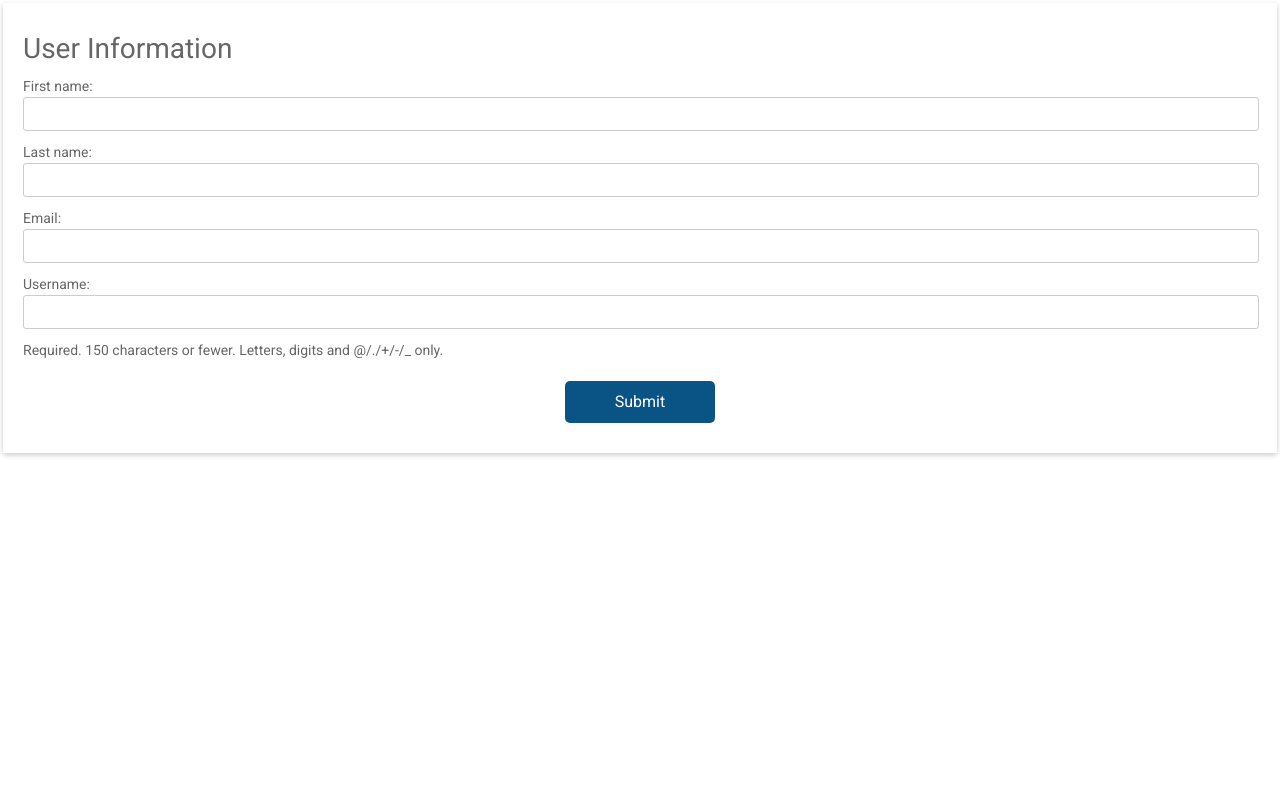
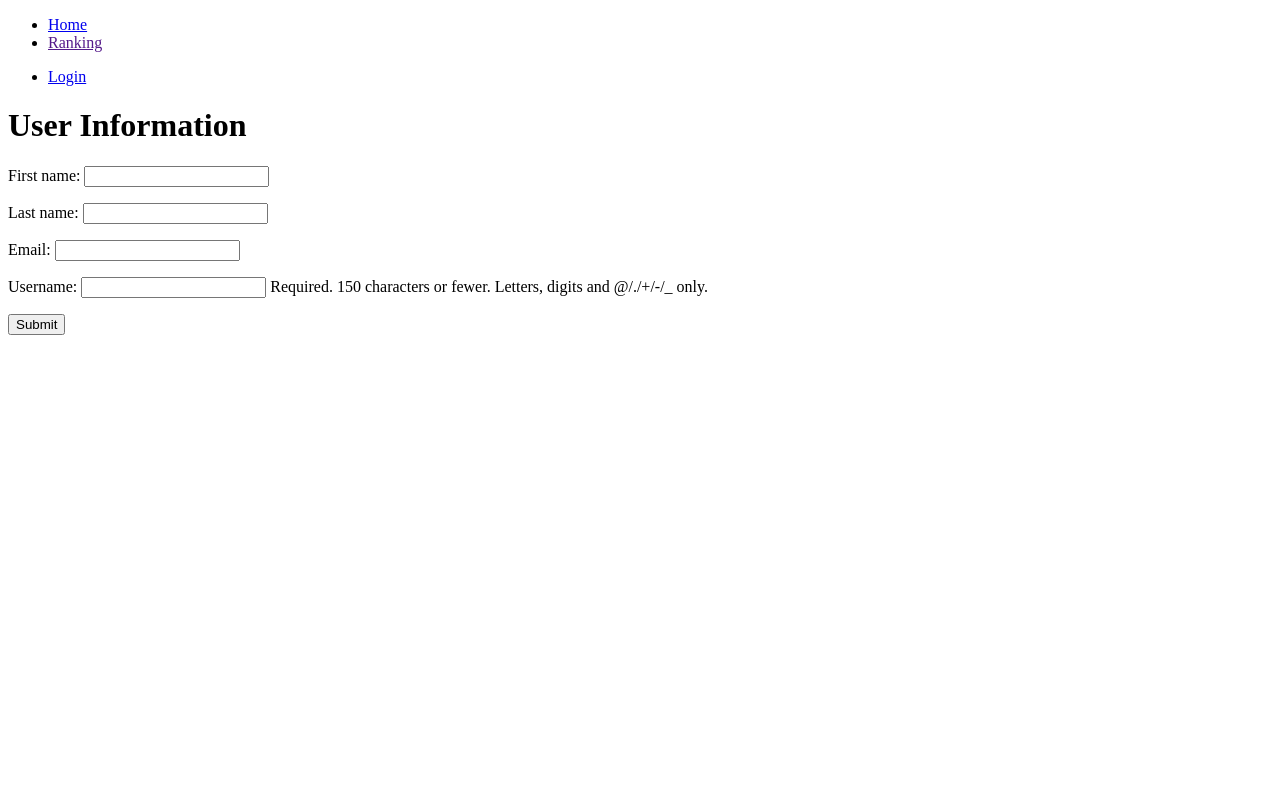
Before and after one commit to huuson9/hn_python_naitei19-content_management_system, a Django app: template CMS/home/templates/home/user_update.html in a window 1280 px wide. Run offline with Django 4.2, Linux system fonts and the light colour scheme; the template is opened without the code that fills it: values that come from a table or form of the project are taken from there, others are empty; some libraries are stand-ins or nearby versions.

Commit message:
Create Login Page, Styled Base and Login Page

```diff
--- a/CMS/home/static/css/styles.css
+++ b/CMS/home/static/css/styles.css
@@ -1,167 +1,163 @@
-html,
 body {
-            min-height: 100%;
+    padding: 20px;
+    font-family: 'Comfortaa', cursive;
 }
 
-        body,
-        div,
-        form,
-        input,
-        select,
-        p {
-            padding: 0;
-            margin: 0;
-            outline: none;
-            font-family: Roboto, Arial, sans-serif;
-            font-size: 14px;
-            color: #666;
-            line-height: 22px;
+.navbar-container {
+    display: flex;
+    flex-direction: row;
+    background-color: #C51605 ;
+    border-radius: 15px;
+    margin-bottom: 50px;
+    justify-content: space-between;
+    padding: 10px 20px 10px 0px;
 }
 
-        h1 {
-            margin: 15px 0;
-            font-weight: 400;
+.content-select li{
+    list-style: none;
+    display: inline;
+    margin-left: 20px;
+    padding-left: 20px;
+    border-left: 2px solid white;
 }
 
-        .testbox {
+.content-select li a {
+    color: white;
+    text-decoration: none;
+}
+
+
+.user-select li{
+    list-style: none;
+    display: inline;
+    margin-left: 20px;
+    border: 1px solid white;
+    padding: 5px 10px 5px 10px;
+    border-radius: 10px;
+}
+
+.user-select li a {
+    color: white;
+    text-decoration: none;
+    font-size: 16px;
+}
+
+.login-form {
+    color: white;
+    display: flex;
+    flex-direction: column;
+    justify-content: center;
+    align-items: center;
+    height: 500px;
+}
+
+.login-form-container {
+    background-color: #FD8D14;
+    padding: 20px 50px 50px 50px;
+    border-radius: 15px;
+    width: 400px;
+}
+
+.form-input {
     display: flex;
     justify-content: center;
-            align-items: center;
-            height: inherit;
-            padding: 3px;
+    flex-direction: column;
 }
 
-        form {
-            width: 100%;
-            padding: 20px;
-            background: #fff;
-            box-shadow: 0 2px 5px #ccc;
+.login-button {
+    margin-top: 20px;
+    padding: 10px;
+    margin-bottom: 20px;
+    border-radius: 10px;
+    border: none;
+    background-color: #CECE5A;
+    color: white;
+    font-family: 'Comfortaa', cursive;
+    font-size: 20px;
+    width: 200px;
+    align-self: center;
+    -webkit-transition: 0.3s;
+    transition: 0.3s;
 }
 
-        input,
-        select,
-        textarea {
-            margin-bottom: 10px;
-            border: 1px solid #ccc;
-            border-radius: 3px;
+.login-button:hover {
+    margin-top: 20px;
+    padding: 10px;
+    margin-bottom: 20px;
+    border-radius: 10px;
+    border: none;
+    background-color: #C51605;
+    color: white;
+    font-family: 'Comfortaa', cursive;
+    font-size: 20px;
+    width: 200px;
+    align-self: center;
 }
 
-        input {
-            width: calc(100% - 10px);
-            padding: 5px;
+
+.pass-reset-request {
+    display: flex;
+    justify-content: center;
+}
+.pass-reset-request a {
+    color: white;
+    text-decoration: none;
+    -webkit-transition: 0.3s;
+    transition: 0.3s;
+}
+.pass-reset-request a:hover{
+    color: #C51605;
 }
 
-        select {
-            width: 100%;
-            padding: 7px 0;
-            background: transparent;
+.username {
+    display: flex;
+    flex-direction: column;
+    margin-bottom: 10px;
+}
+.username input {
+    height: 30px;
+    padding: 5px 10px 5px 10px;
+    border-radius: 10px;
+    border: none;
+    font-family: 'Comfortaa', cursive;
+    font-weight: 600;
+    outline: none;
+    -webkit-transition: 0.3s;
+    transition: 0.3s;
+    background-color: #c9c7c7;
+}
+.username input:focus {
+    font-family: 'Comfortaa', cursive;
+    font-weight: 600;
+    background-color: white;
+}
+.username label {
+    margin-bottom: 10px;
+    font-size: 18px;
 }
 
-        textarea {
-            width: calc(100% - 6px);
+.pass {
+    display: flex;
+    flex-direction: column;
+    margin-bottom: 10px;
+
+}
+.pass input {
+    height: 30px;
+    padding: 5px 10px 5px 10px;
+    border-radius: 10px;
+    border: none;
+    outline: none;
+    -webkit-transition: 0.3s;
+    transition: 0.3s;
+    background-color: #c9c7c7;
 }
 
-        .item {
-            position: relative;
-            margin: 10px 0;
+.pass input:focus{
+    background-color: white;
 }
 
-        .item:hover p,
-        .item:hover i {
-            color: #095484;
+.pass label {
+    margin-bottom: 10px;
+    font-size: 18px;
 }
-
-        input:hover,
-        select:hover,
-        textarea:hover,
-        .preferred-metod label:hover input {
-            box-shadow: 0 0 5px 0 #095484;
-        }
-
-        .preferred-metod label {
-            display: block;
-            margin: 5px 0;
-        }
-
-        .preferred-metod:hover input {
-            box-shadow: none;
-        }
-
-        .preferred-metod-item input,
-        .preferred-metod-item span {
-            width: auto;
-            vertical-align: middle;
-        }
-
-        .preferred-metod-item input {
-            margin: 0 5px 0 0;
-        }
-
-        input[type="date"]::-webkit-inner-spin-button {
-            display: none;
-        }
-
-        .item i,
-        input[type="date"]::-webkit-calendar-picker-indicator {
-            position: absolute;
-            font-size: 20px;
-            color: #a9a9a9;
-        }
-
-        .item i {
-            right: 1%;
-            top: 30px;
-            z-index: 1;
-        }
-
-        [type="date"]::-webkit-calendar-picker-indicator {
-            right: 0;
-            z-index: 2;
-            opacity: 0;
-            cursor: pointer;
-        }
-
-        .btn-block {
-            margin-top: 20px;
-            text-align: center;
-        }
-
-        a,
-        button,
-        input[type="submit"] {
-            text-decoration: none;
-            width: 150px;
-            padding: 10px;
-            border: none;
-            -webkit-border-radius: 5px;
-            -moz-border-radius: 5px;
-            border-radius: 5px;
-            background-color: #095484;
-            font-size: 16px;
-            color: #fff;
-            cursor: pointer;
-        }
-
-        a:hover,
-        button:hover {
-            background-color: #0666a3;
-        }
-
-        @media (min-width: 568px) {
-
-            .name-item,
-            .city-item {
-                display: flex;
-                flex-wrap: wrap;
-                justify-content: space-between;
-            }
-
-            .name-item input,
-            .city-item input {
-                width: calc(50% - 20px);
-            }
-
-            .city-item select {
-                width: calc(50% - 8px);
-            }
-        }
--- a/CMS/home/templates/base.html
+++ /dev/null
@@ -1,18 +0,0 @@
-{% load i18n %}
-<!DOCTYPE html>
-<html>
-
-    <head>
-        <link href="https://fonts.googleapis.com/css?family=Roboto:300,400,500,700" rel="stylesheet">
-        <link rel="stylesheet" href="https://use.fontawesome.com/releases/v5.5.0/css/all.css"
-            integrity="sha384-B4dIYHKNBt8Bc12p+WXckhzcICo0wtJAoU8YZTY5qE0Id1GSseTk6S+L3BlXeVIU" crossorigin="anonymous">
-
-        {% load static %}
-        <link rel="stylesheet" href="{% static 'css/styles.css' %}">
-    </head>
-
-    <body>
-        {% block content %}{% endblock %}
-    </body>
-
-</html>
--- /dev/null
+++ b/CMS/home/templates/base_generic.html
@@ -0,0 +1,53 @@
+<!DOCTYPE html>
+<html lang="en">
+  {% load i18n %}
+  <head>
+    {% block title %}
+    <title>Learn Japanese</title>
+    {% endblock %}
+    <meta charset="utf-8" />
+    <meta name="viewport" content="width=device-width, initial-scale=1" />
+    <link rel="preconnect" href="https://fonts.googleapis.com">
+    <link rel="preconnect" href="https://fonts.gstatic.com" crossorigin>
+    <link href="https://fonts.googleapis.com/css2?family=Comfortaa:wght@500&display=swap" rel="stylesheet">
+    <!-- Add additional CSS in static file -->
+    {% load static %}
+    <script src="{% static 'fontawesomefree/js/all.min.js' %}"></script>
+    <link href="{% static 'fontawesomefree/css/all.min.css' %}" rel="stylesheet" type="text/css">
+    <link rel="stylesheet" href="{% static 'myfirst.css' %}">
+  </head>
+  <body>
+    <div class="main">
+        <div class="navbar-container">
+            <div class="content-select">
+                <ul>
+                    <li>
+                        <i class="fa-solid fa-house fa-lg" style="color: #ffffff;"></i>
+                        <a href="{% url 'index' %}">{% trans 'Home'%}</a>
+                    </li>
+                    <li>
+                        <i class="fa-solid fa-ranking-star fa-lg" style="color: #ffffff;"></i>
+                        <a href="">{% trans 'Ranking'%}</a>
+                    </li>
+                </ul>
+            </div>
+            <div class="user-select">
+                <ul>
+                    {% if user.is_authenticated %}
+                    <li>User: {{ user.get_username }}</li>
+                    <li>
+                        <a href="{% url 'logout'%}?next={{request.path}}">{% trans 'Logout'%}</a></li>
+                    {% else %}
+                    <li>
+                        <a href="{% url 'login'%}?next={{request.path}}">{% trans 'Login'%}</a>
+                    </li>
+                    {% endif %}
+                </ul>
+            </div>
+        </div>
+        <div class="content">
+            {% block content %} {% endblock %}
+        </div>
+    </div>
+  </body>
+</html>
--- a/CMS/home/templates/home/user_update.html
+++ b/CMS/home/templates/home/user_update.html
@@ -1,4 +1,4 @@
-{% extends "base.html" %}
+{% extends "base_generic.html" %}
 {% load i18n %}
 
 {% block content %}
--- /dev/null
+++ b/CMS/home/templates/index.html
@@ -0,0 +1,4 @@
+{% extends "base_generic.html" %}
+{% block content %}
+    <h1>Main Page Here </h1>
+{% endblock %}
--- a/CMS/home/urls.py
+++ b/CMS/home/urls.py
@@ -2,6 +2,7 @@ from django.urls import path
 from . import views
 
 urlpatterns = [
+    path('', views.index, name='index'),
     path('user/<int:pk>/', views.showUserDetail, name='user'),
     path('userUpdate/<int:pk>/', views.updateUser, name='userUpdate'),
 ]
--- a/CMS/home/views.py
+++ b/CMS/home/views.py
@@ -4,6 +4,9 @@ from django.shortcuts import get_object_or_404, redirect, render
 
 from . models import User
 from . forms import UserForm
+
+def index(request):
+    return render(request, 'index.html')
 
 def showUserDetail(request, pk):
     user = get_object_or_404(User, id=pk)
```
Also changed, not shown: CMS/CMS/settings.py (+5 -3 lines), CMS/home/templates/registration/login.html (added, +41 -0 lines), CMS/locale/en/LC_MESSAGES/django.po, CMS/locale/vi/LC_MESSAGES/django.po. Lines whose indentation alone changed are shown as unchanged.
